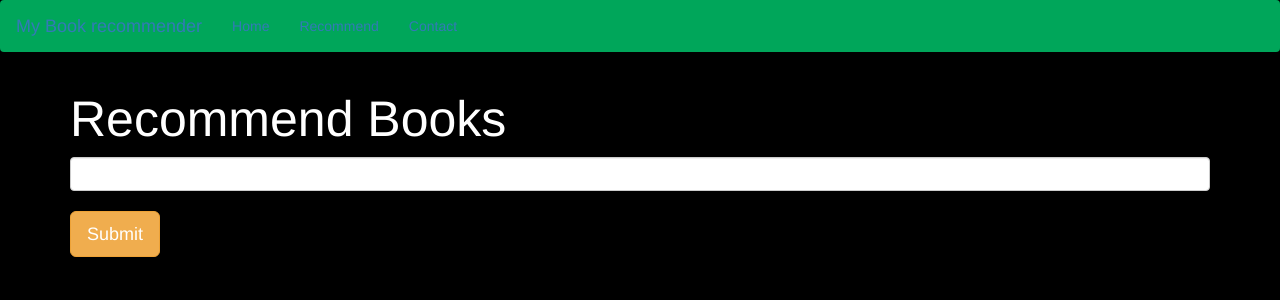
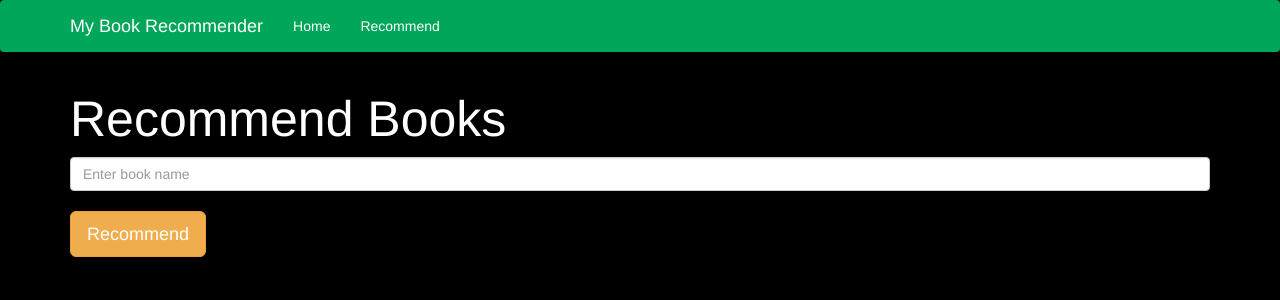
Before and after one commit to bebipriti79-beep/Book-Recommendation-System, a Flask app: template templates/recommended.html in a window 1280 px wide. Shown: the top 300 px of the page. Run offline with Flask 3, Linux system fonts and the light colour scheme; the template is opened without the code that fills it, so the values that code supplies are empty; parts of the project's set-up code (start-up, migrations or seed data) failed here and were passed over.

Commit message:
Fix templates and error handling

```diff
--- a/app.py
+++ b/app.py
@@ -1,47 +1,65 @@
-from flask import Flask,render_template,request
+from flask import Flask, render_template, request
 import pickle
 import numpy as np
 
-popular_df = pickle.load(open('popular.pkl','rb'))
-pt = pickle.load(open('pt.pkl','rb'))
-books = pickle.load(open('books.pkl','rb'))
-similarity_scores = pickle.load(open('similarity_scores.pkl','rb'))
+# Load data
+popular_df = pickle.load(open('popular.pkl', 'rb'))
+pt = pickle.load(open('pt.pkl', 'rb'))
+books = pickle.load(open('books.pkl', 'rb'))
+similarity_scores = pickle.load(open('similarity_scores.pkl', 'rb'))
 
 app = Flask(__name__)
 
 @app.route('/')
 def index():
-    return render_template('index.html',
-                           book_name = list(popular_df['Book-Title'].values),
-                           author=list(popular_df['Book-Author'].values),
-                           image=list(popular_df['Image-URL-M'].values),
-                           votes=list(popular_df['num_ratings'].values),
-                           rating=list(popular_df['avg_rating'].values)
-                           )
+    return render_template(
+        'index.html',
+        book_name=list(popular_df['Book-Title'].values),
+        author=list(popular_df['Book-Author'].values),
+        image=list(popular_df['Image-URL-M'].values),
+        votes=list(popular_df['num_ratings'].values),
+        rating=list(popular_df['avg_rating'].values)
+    )
 
 @app.route('/recommend')
 def recommend_ui():
     return render_template('recommend.html')
 
-@app.route('/recommend_books',methods=['post'])
+@app.route('/recommend_books', methods=['POST'])
 def recommend():
     user_input = request.form.get('user_input')
+
+    # ✅ Safety check 1: empty input
+    if not user_input:
+        return render_template('recommend.html', error="Please enter a book name")
+
+    # ✅ Safety check 2: book not in dataset
+    if user_input not in pt.index:
+        return render_template(
+            'recommend.html',
+            error="Book not found. Please try another title."
+        )
+
     index = np.where(pt.index == user_input)[0][0]
-    similar_items = sorted(list(enumerate(similarity_scores[index])), key=lambda x: x[1], reverse=True)[1:5]
+
+    similar_items = sorted(
+        list(enumerate(similarity_scores[index])),
+        key=lambda x: x[1],
+        reverse=True
+    )[1:5]
 
     data = []
     for i in similar_items:
-        item = []
-        temp_df = books[books['Book-Title'] == pt.index[i[0]]]
-        item.extend(list(temp_df.drop_duplicates('Book-Title')['Book-Title'].values))
-        item.extend(list(temp_df.drop_duplicates('Book-Title')['Book-Author'].values))
-        item.extend(list(temp_df.drop_duplicates('Book-Title')['Image-URL-M'].values))
+        temp_df = books[books['Book-Title'] == pt.index[i[0]]].drop_duplicates('Book-Title')
 
-        data.append(item)
+        data.append([
+            temp_df.iloc[0]['Book-Title'],
+            temp_df.iloc[0]['Book-Author'],
+            temp_df.iloc[0]['Image-URL-M']
+        ])
 
-    print(data)
+    return render_template('recommend.html', data=data)
 
-    return render_template('recommend.html',data=data)
-
+# ⚠️ Render uses Gunicorn, but keep this for local testing
 if __name__ == '__main__':
-    app.run(debug=True)
+    app.run()
--- a/templates/recommended.html
+++ b/templates/recommended.html
@@ -3,53 +3,64 @@
 <head>
     <meta charset="UTF-8">
     <title>Book Recommender System</title>
-    <!-- Latest compiled and minified CSS -->
-<link rel="stylesheet" href="https://cdn.jsdelivr.net/npm/bootstrap@3.3.7/dist/css/bootstrap.min.css" integrity="sha384-BVYiiSIFeK1dGmJRAkycuHAHRg32OmUcww7on3RYdg4Va+PmSTsz/K68vbdEjh4u" crossorigin="anonymous">
+    <link rel="stylesheet"
+          href="https://cdn.jsdelivr.net/npm/bootstrap@3.3.7/dist/css/bootstrap.min.css">
 </head>
+
 <style>
-    .text-white{
-        color:white
+    .text-white {
+        color: white;
     }
 </style>
+
 <body style="background-color:black">
 
 <nav class="navbar" style="background-color:#00a65a">
-        <a class="navbar-brand">My Book recommender</a>
+    <div class="container">
+        <a class="navbar-brand text-white">My Book Recommender</a>
         <ul class="nav navbar-nav">
-            <li><a href="/">Home</a></li>
-            <li><a href="/recommend">Recommend</a></li>
-            <li><a>Contact</a></li>
+            <li><a href="/" class="text-white">Home</a></li>
+            <li><a href="/recommend" class="text-white">Recommend</a></li>
         </ul>
+    </div>
 </nav>
 
 <div class="container">
     <div class="row">
+
         <div class="col-md-12">
             <h1 class="text-white" style="font-size:50px">Recommend Books</h1>
+
             <form action="/recommend_books" method="post">
-                    <input name="user_input" type="text" class="form-control"><br>
-                    <input type="submit" class="btn btn-lg btn-warning">
+                <input name="user_input" type="text"
+                       class="form-control"
+                       placeholder="Enter book name">
+                <br>
+                <input type="submit" class="btn btn-lg btn-warning" value="Recommend">
             </form>
         </div>
 
+        <!-- 🔴 Error message -->
+        {% if error %}
+        <div class="col-md-12">
+            <h3 style="color:red">{{ error }}</h3>
+        </div>
+        {% endif %}
+
+        <!-- ✅ Recommended books -->
         {% if data %}
-
             {% for i in data %}
-                <div class="col-md-3" style="margin-top:50px">
-                    <div class="card">
-                        <div class="card-body">
-                            <img class="card-img-top" src="{{i[2]}}">
-                            <p class="text-white">{{i[0]}}</p>
-                            <h4 class="text-white">{{i[1]}}</h4>
+            <div class="col-md-3" style="margin-top:30px">
+                <div class="thumbnail">
+                    <img src="{{ i[2] }}" alt="Book cover">
+                    <div class="caption">
+                        <p class="text-white"><strong>{{ i[0] }}</strong></p>
+                        <p class="text-white">{{ i[1] }}</p>
                     </div>
                 </div>
             </div>
             {% endfor %}
-
         {% endif %}
-
-
-
 
     </div>
 </div>
```
Also changed, not shown: templates/index.html (+19 -18 lines). Lines whose indentation alone changed are shown as unchanged.
